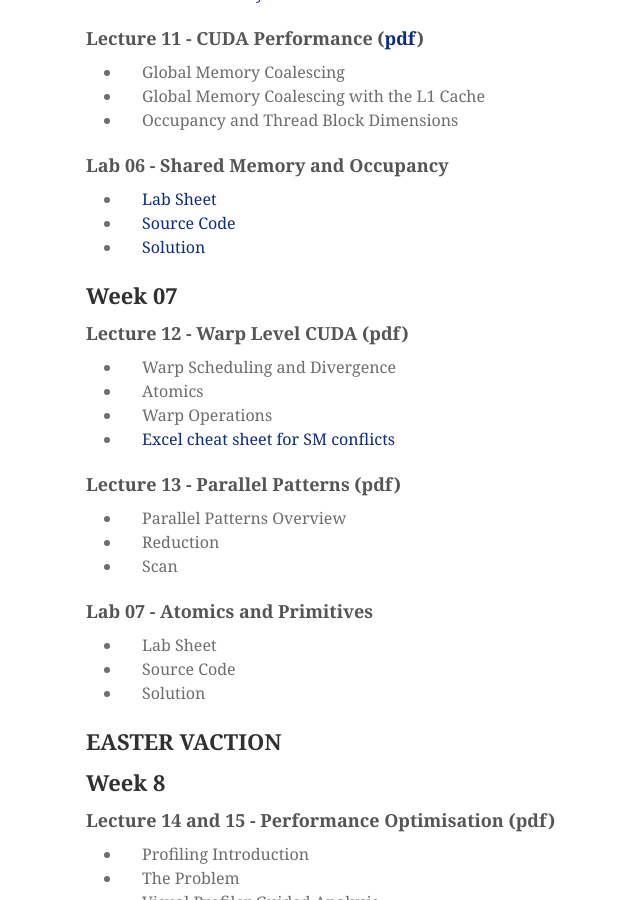
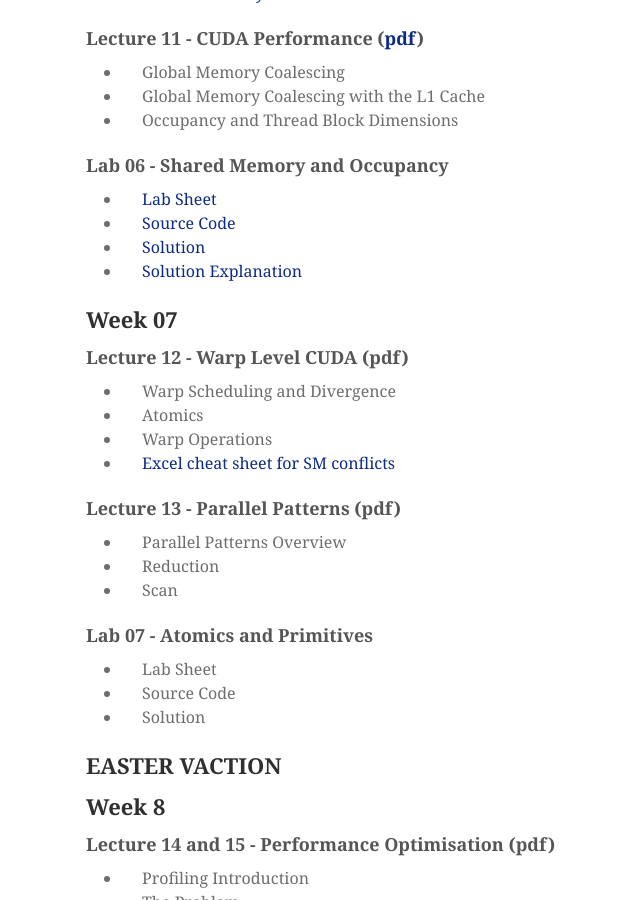
Before and after one commit to mondus/mondus.github.io, a Jekyll site: the page built from teaching/COM4521/index.md, in a window 1280 px wide and 900 px high, scrolled down 5330 px. Shown: the whole window, without its empty margins (154-794 px from the left). Built offline with Jekyll 4.4.1, drawn with Linux system fonts in a browser that asks for light colours; nearby versions of some CDN libraries; some web fonts are replaced.

Commit message:
Update index.md

```diff
--- a/teaching/COM4521/index.md
+++ b/teaching/COM4521/index.md
@@ -195,6 +195,7 @@ A [Google group](https://groups.google.com/a/sheffield.ac.uk/d/forum/com4521-gro
 * [Lab Sheet](https://drive.google.com/file/d/1csN6DbbE6ooXIOVk4YVLpwftJhS3aiE-/view?usp=sharing)
 * [Source Code](https://github.com/mondus/com4521/archive/Lab06_src.zip)
 * [Solution](https://github.com/mondus/com4521/archive/Lab06_sln.zip)
+* [Solution Explanation](https://drive.google.com/file/d/1Trsmttmng_Bjqdhrz2Hel2VbqOOfyN03/view?usp=sharing)
 
 ## Week 07
 
```
